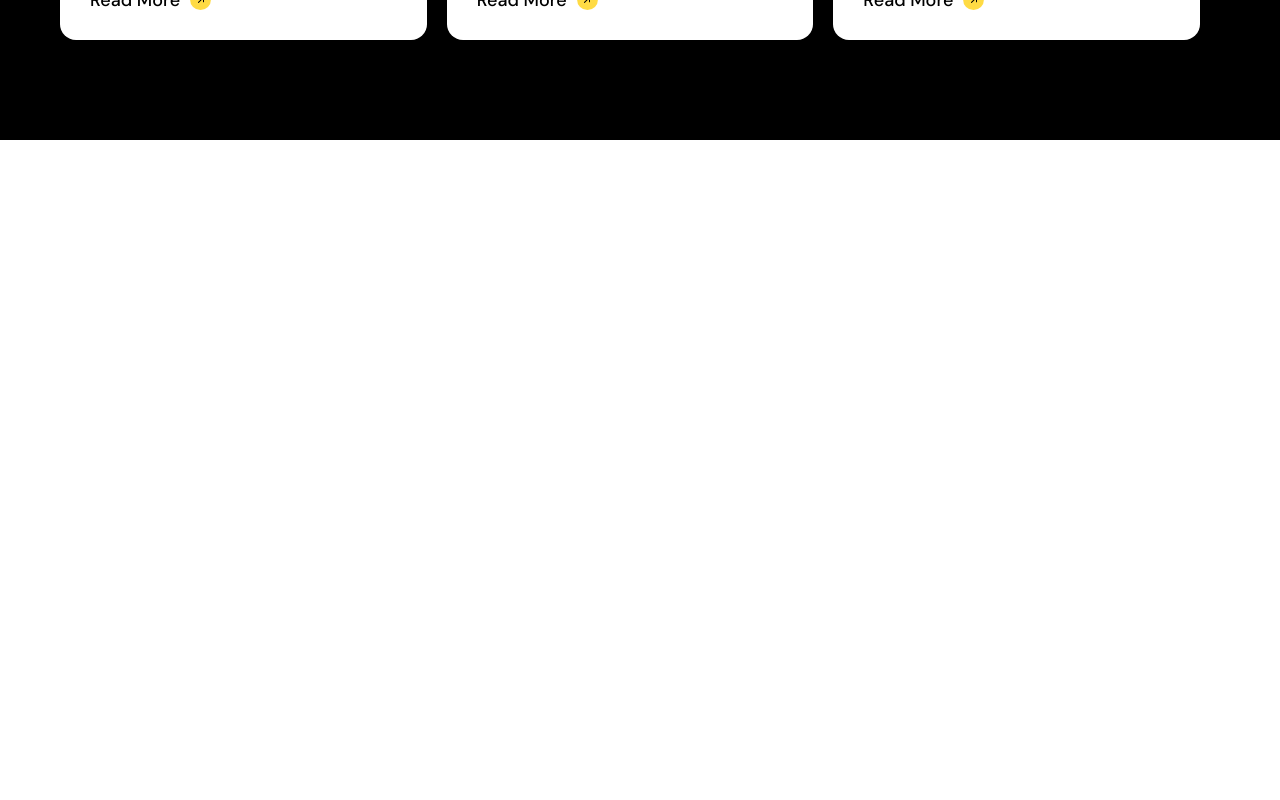
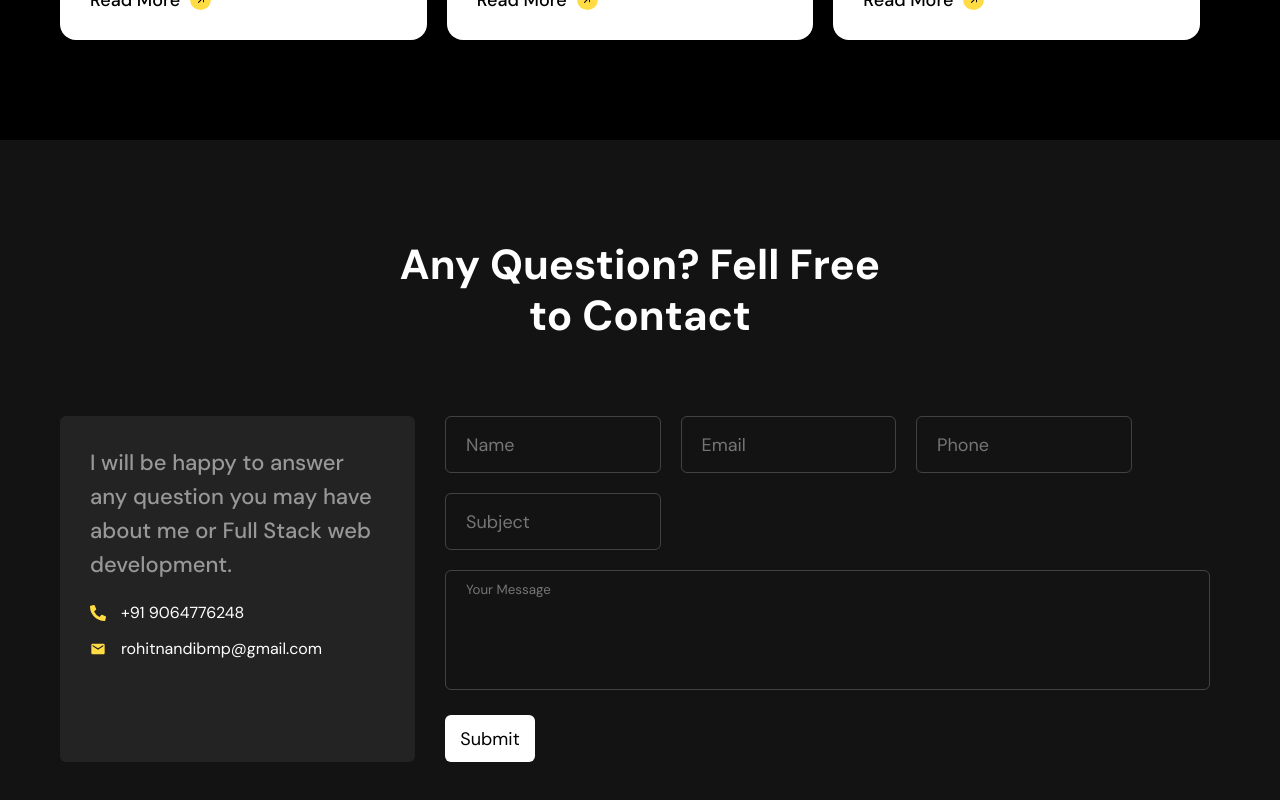
Before and after one commit to RockingThor/PersonalPorfolioSinglePage, a React (Create React App) app: page / in a window 1280 px wide. Shown: the part 3102-3902 px from the top of the page. Before the commit the page ends 3242 px from the top, so only its background shows below. Built offline with nearby package versions, Linux system fonts and the light colour scheme.

Commit message:
commit after contact section

```diff
--- a/package.json
+++ b/package.json
@@ -6,10 +6,13 @@
     "@testing-library/jest-dom": "^5.17.0",
     "@testing-library/react": "^13.4.0",
     "@testing-library/user-event": "^13.5.0",
+    "emailjs-com": "^3.2.0",
     "react": "^18.2.0",
     "react-dom": "^18.2.0",
+    "react-hook-form": "^7.45.2",
     "react-icons": "^4.10.1",
     "react-scripts": "5.0.1",
+    "react-toastify": "^9.1.3",
     "web-vitals": "^2.1.4"
   },
   "scripts": {
--- a/src/App.js
+++ b/src/App.js
@@ -1,5 +1,6 @@
 import './App.scss';
 import Blogs from './components/blogs';
+import Contact from './components/contact';
 import Intro from './components/intro';
 import Portfolio from './components/portfolio';
 import Skills from './components/skills';
@@ -11,6 +12,7 @@ function App() {
       <Skills/>
       <Portfolio/>
       <Blogs/>
+      <Contact/>
    </div>
   );
 }
--- /dev/null
+++ b/src/components/contact/contact-info/index.jsx
@@ -0,0 +1,29 @@
+import React from 'react';
+import './style.scss';
+import { FaPhoneAlt } from 'react-icons/fa';
+import {MdEmail} from 'react-icons/md';
+
+const ContactInfo = () => {
+  return (
+    <div className="contact-info-box">
+        <h4>
+            I will be happy to answer any question you may
+            have about me or Full Stack web development.
+        </h4>
+        <div className="contact-option">
+            <FaPhoneAlt/>
+            <span className="text">
+                +91 9064776248
+            </span>
+        </div>
+        <div className="contact-option">
+            <MdEmail/>
+            <span className="text">
+                rohitnandibmp@gmail.com
+            </span>
+        </div>
+    </div>
+  )
+}
+
+export default ContactInfo
--- /dev/null
+++ b/src/components/contact/contact-info/style.scss
@@ -0,0 +1,27 @@
+@import "../../../style-config/mixins.scss";
+@import "../../../style-config/variable.scss";
+
+.contact-info-box{
+    background-color: $black-lighter;
+    width: 355px;
+    padding: 30px;
+    border-radius: 6px;
+    color: $gray;
+    h4{
+        line-height: 34px;
+        margin-bottom: 20px;
+    }
+    .contact-option{
+        display: flex;
+        align-items: center;
+        margin-top: 15px;
+        svg{
+            color: $yellow;
+            font-size: 16px;
+        }
+        .text{
+            color: $white;
+            margin-left: 15px;
+        }
+    }
+}
--- /dev/null
+++ b/src/components/contact/form/index.jsx
@@ -0,0 +1,81 @@
+import React from 'react';
+import './style.scss';
+import { send } from 'emailjs-com';
+import {useForm} from 'react-hook-form';
+import 'react-toastify/dist/ReactToastify.css';
+import { ToastContainer, toast } from 'react-toastify';
+
+const Form = () => {
+    const {register, handleSubmit, formState: {errors}}=useForm();
+    const onSubmit =(data)=>{
+        send(
+            "",
+            "",
+            data,
+            ""
+        ).then(response=>{
+            console.log(response);
+            formSuccess();
+        }).catch(err=>console.log(err));
+    };
+    const formSuccess= ()=>{
+        toast("Thanks for submitting your query!!");
+        document.getElementById("queryForm").reset();
+    }
+  return (
+    <div className="query-form">
+        <ToastContainer/>
+        <form id='queryForm' onSubmit={handleSubmit(onSubmit)}>
+            <div className="input-field">
+                <input type="text" name='from_name' placeholder='Name' {...register("from_name", {
+                    required: "Name is required!"
+                })}/>
+            {errors.from_name?.message && <p className="errors">{errors.from_name?.message}</p>}
+            </div>
+            <div className="input-field">
+                <input type="text" name='reply_to' placeholder='Email' {...register("reply_to", {
+                            required: "Email is required",
+                            pattern: {
+                                value: /^[A-Z0-9._%+-]+@[A-Z0-9.-]+\.[A-Z]{2,}$/i,
+                                message: "Invalid email address",
+                            },
+            })} />
+           {errors.reply_to?.message && <p className="errors">{errors.reply_to?.message}</p>}
+            </div>
+            <div className="input-field">
+                <input type="text" name='phone_number' placeholder='Phone' {...register("phone_number", {
+                    required: "Phone number is required!",
+                    minLength:{
+                        value: 8,
+                        message: "Phone number is not valid!"
+                    }
+                })}/>
+                {errors.phone_number?.message &&<p className="errors">{errors.phone_number?.message}</p>}
+            </div>
+            <div className="input-field">
+                <input type="text" name='subject' placeholder='Subject' {...register("subject", {
+                    required: "Subject is required!",
+                    minLength:{
+                        value: 10,
+                        message: "Minimum 10 characters required!"
+                    }
+                })} />
+               {errors.subject?.message && <p className="errors">{errors.subject?.message}</p>}
+            </div>
+            <div className="input-field full-width">
+                <textarea name="message" className='textarea' placeholder='Your Message' {...register("message", {
+                    required: "Message is required!",
+                    minLength:{
+                        value: 20,
+                        message: "Minimum 20 characters required!"
+                    }
+                })}/>
+                {errors.from_name?.message &&<p className="errors">{errors.message?.message}</p>}
+            </div>
+            <button type='submit'>Submit</button>
+        </form>
+    </div>
+  )
+}
+
+export default Form
--- /dev/null
+++ b/src/components/contact/form/style.scss
@@ -0,0 +1,63 @@
+@import "../../../style-config/mixins.scss";
+@import "../../../style-config/variable.scss";
+
+.query-form{
+    width: calc(100% - 375px);
+    margin-left: 20px;
+    form{
+        display: flex;
+        flex-flow: row wrap;
+        margin-top: -10px;
+    }
+    .input-field{
+        width: calc(30% - 20px);
+        margin: 10px;
+        &.full-width{
+            width: 100%;
+        }
+        input{
+            width: 100%;
+            height: 57px;
+            border: 1px solid rgba(255, 255, 255, 0.2);
+            border-radius: 6px;
+            background-color: transparent;
+            outline: 0;
+            padding: 10px 20px;
+            color: $white;
+            @include typography(18px, 400, 24px);
+            &:focus{
+                border-color: $white;
+            }
+        }
+        .textarea{
+            width: 100%;
+            height: 120px;
+            border: 1px solid rgba(255, 255, 255, 0.2);
+            border-radius: 6px;
+            background-color: transparent;
+            outline: 0;
+            padding: 10px 20px;
+            color: $white;
+            resize: none;
+            &:focus{
+                border-color: $white;
+            }
+        }
+        .errors{
+            color: $white;
+            @include typography(12px, 400, 24px);
+        }
+    }
+    button{
+        outline: 0;
+        border: 0;
+        width: 90px;
+        height: 47px;
+        background: $white;
+        border-radius: 6px;
+        @include typography(18px, 400, 24px);
+        margin-left: 10px;
+        margin-top: 10px;
+        cursor: pointer;
+    }
+}
--- /dev/null
+++ b/src/components/contact/index.jsx
@@ -0,0 +1,18 @@
+import React from 'react';
+import './style.scss';
+import Section from '../shared/section';
+import ContactInfo from './contact-info';
+import Form from './form';
+
+const Contact = () => {
+  return (
+    <Section id='contact' title='Any Question? Fell Free to Contact' background='light'>
+        <div className="contact-content-wrapper">
+            <ContactInfo/>
+            <Form/>
+        </div>
+    </Section>
+  )
+}
+
+export default Contact
--- /dev/null
+++ b/src/components/contact/style.scss
@@ -0,0 +1,5 @@
+.contact-content-wrapper{
+    display: flex;
+    width: 100%;
+    margin-top: 75px;
+}
```
Also changed, not shown: 1 other file (tests, documents, lock files or other folders).
